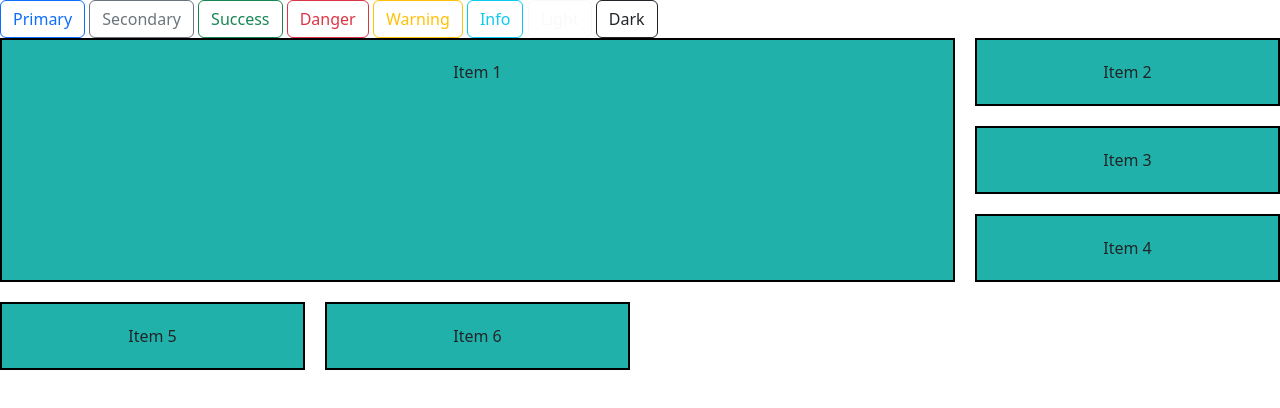
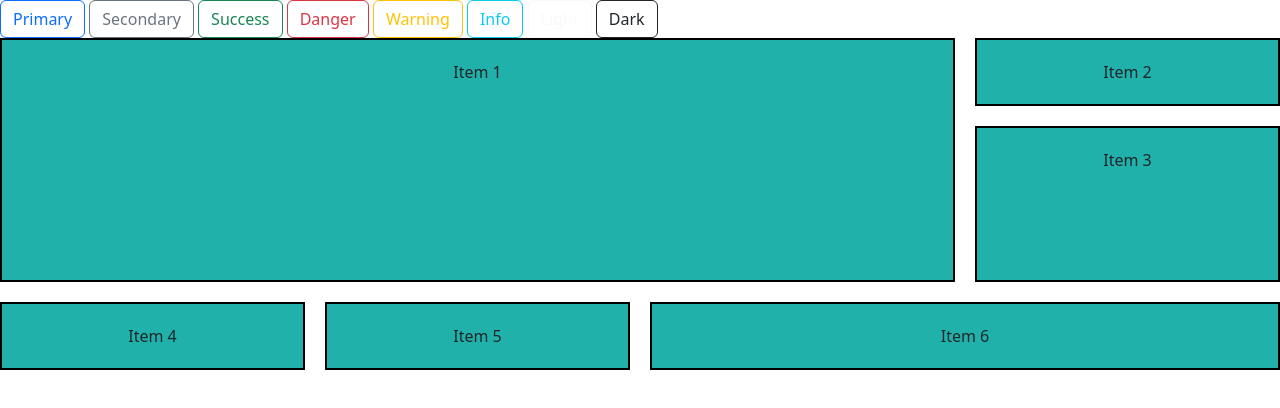
Before and after one commit to marianaamina97-prog/marianaamina97-prog, a plain HTML site: page grid.html in a window 1280 px wide. Drawn offline with nearby package versions, Linux system fonts and the light colour scheme.

Commit message:
=grid.html

```diff
--- a/grid.html
+++ b/grid.html
@@ -22,6 +22,12 @@
             grid-column:1/4;
             grid-row: 1/4;
         }
+        .grid-item6{
+            grid-column: span 2;
+        }
+        .grid-item3{
+            grid-row: span 2;
+        }
     </style>
 </head>
 <body>
```
